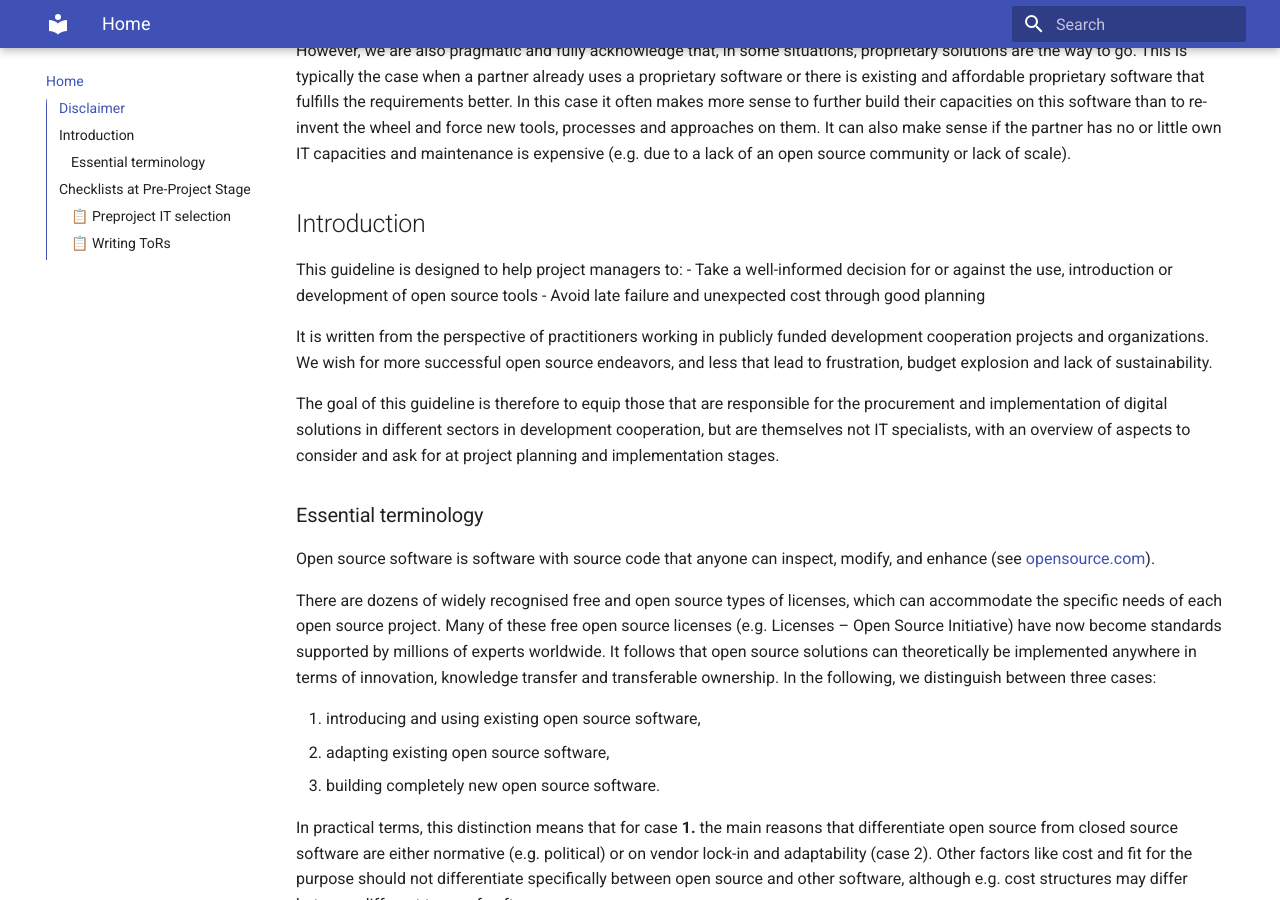
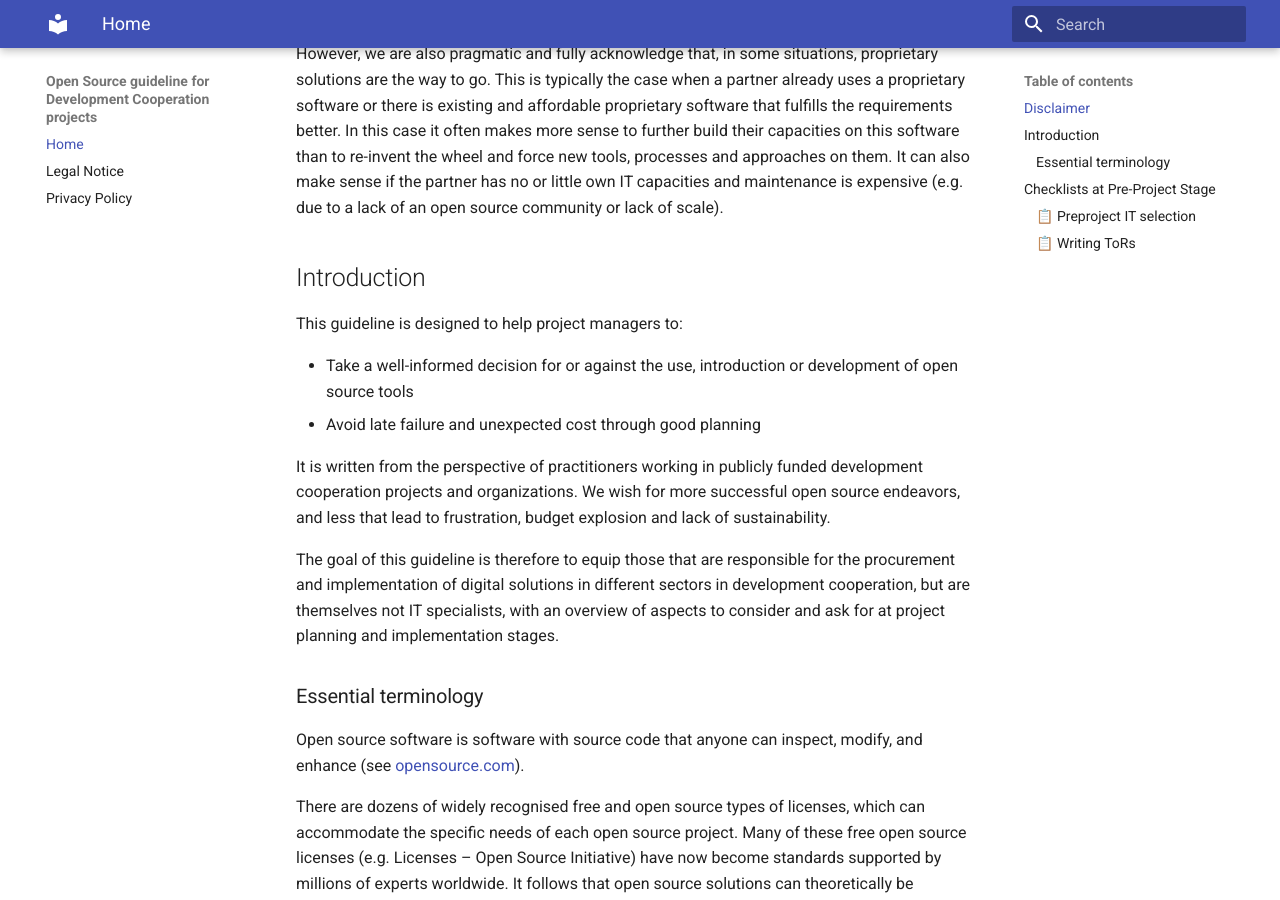
Before and after one commit to GFA-DIU/OpenSource4Impact, an MkDocs documentation site: the page built from docs/index.md, in a window 1280 px wide and 900 px high, scrolled down 589 px. Built offline with MkDocs 1.6.1 and Material for MkDocs 9.7.7, drawn with Linux system fonts in a browser that asks for light colours.

Commit message:
Set right table of contents and left site navigation.

```diff
--- a/docs/index.md
+++ b/docs/index.md
@@ -17,6 +17,7 @@ However, we are also pragmatic and fully acknowledge that, in some situations, p
 ## Introduction
 
 This guideline is designed to help project managers to:
+
  - Take a well-informed decision for or against the use, introduction or development of open source tools
  - Avoid late failure and unexpected cost through good planning
 
--- a/mkdocs.yml
+++ b/mkdocs.yml
@@ -2,10 +2,7 @@ site_name: Open Source guideline for Development Cooperation projects
 theme:
   name: material
   features:
-    - navigation.tabs
-    - navigation.sections
     - navigation.top
-    - toc.integrate
     - search.suggest
     - search.highlight
     - content.tabs.link
@@ -18,3 +15,6 @@ markdown_extensions:
   - pymdownx.emoji:
       emoji_index: !!python/name:materialx.emoji.twemoji
       emoji_generator: !!python/name:materialx.emoji.to_svg
+  - admonition
+  - pymdownx.details
+  - pymdownx.superfences
```
